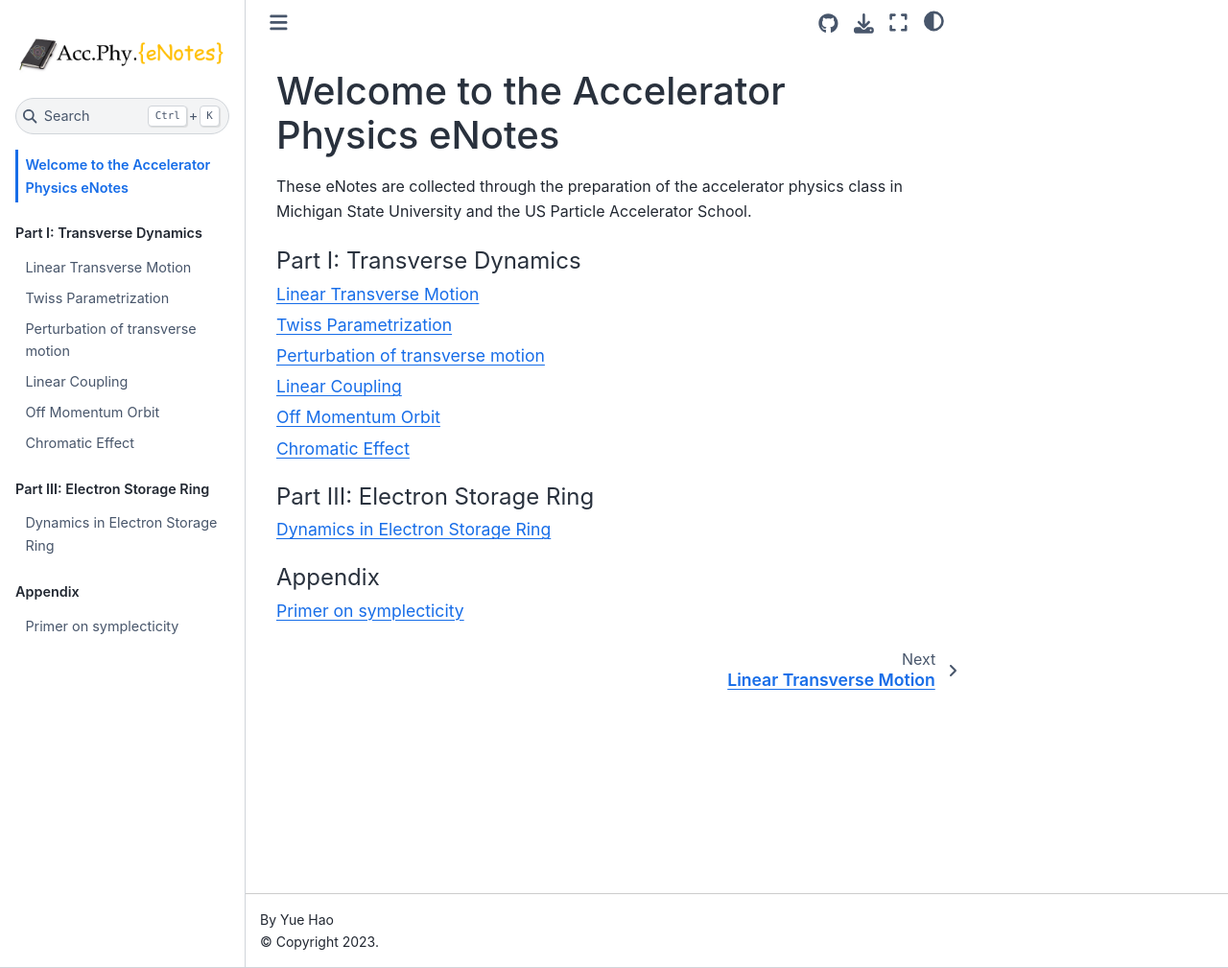
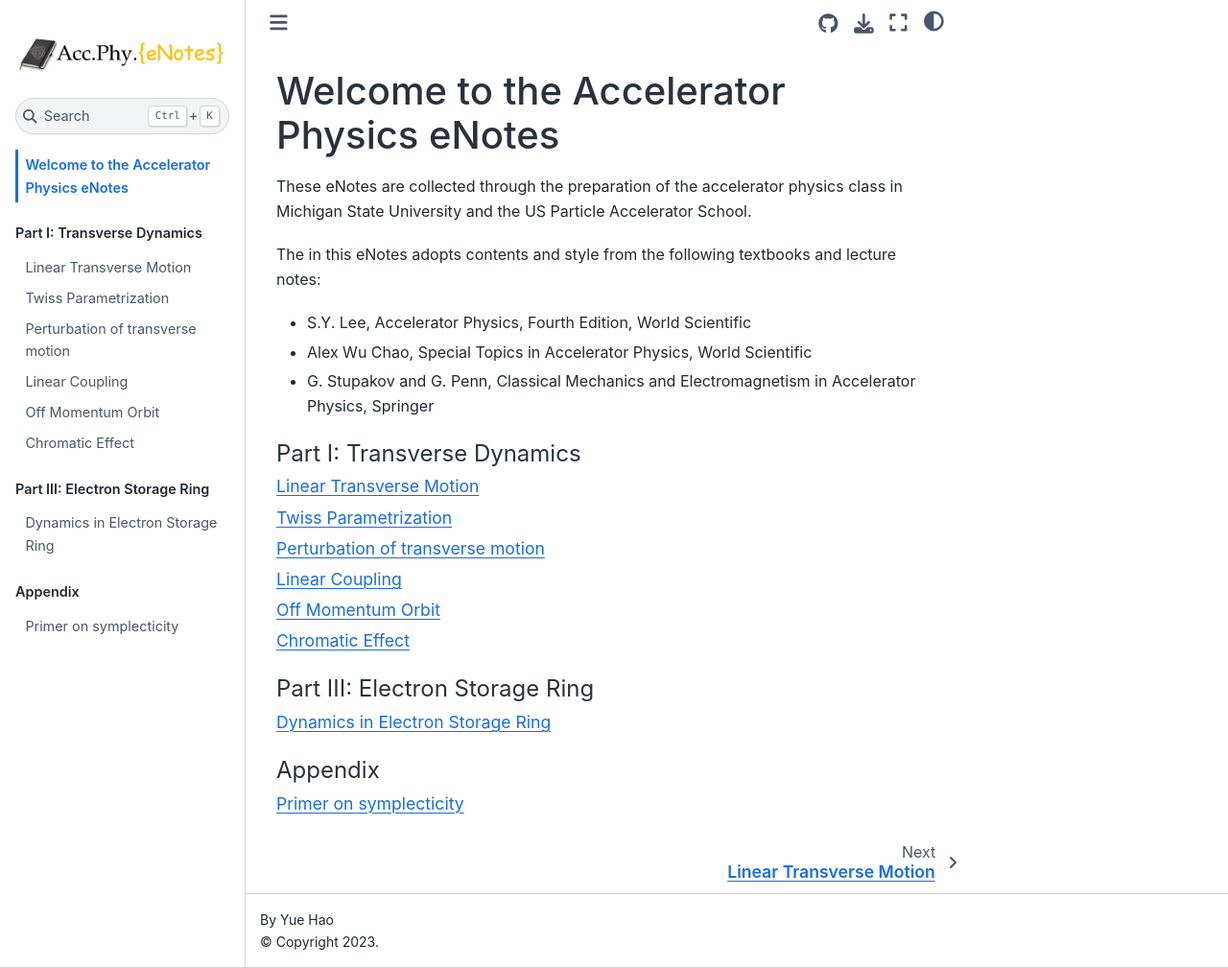
Before and after one commit to MSU-Beam-Dynamics/AP_enotes, a Jupyter Book: the page built from book/intro.md, in a window 1280 px wide and 1009 px high. Shown: the whole window at 96% size. Built offline with Jupyter Book 1.0.4 settings and Sphinx 7.4.7 and the Sphinx Book theme 1.1.4, drawn with Linux system fonts in a browser that asks for light colours; pages that are not in the unit, such as notebooks, are missing from menus.

Commit message:
add ref books

````diff
--- a/book/intro.md
+++ b/book/intro.md
@@ -2,5 +2,10 @@
 
 These eNotes are collected through the preparation of the accelerator physics class in Michigan State University and the US Particle Accelerator School.
 
+The in this eNotes adopts contents and style from the following textbooks and lecture notes:
+* S.Y. Lee, Accelerator Physics, Fourth Edition, World Scientific
+* Alex Wu Chao, Special Topics in Accelerator Physics, World Scientific
+* G. Stupakov and G. Penn, Classical Mechanics and Electromagnetism in Accelerator Physics, Springer
+
 ```{tableofcontents}
 ```
````
